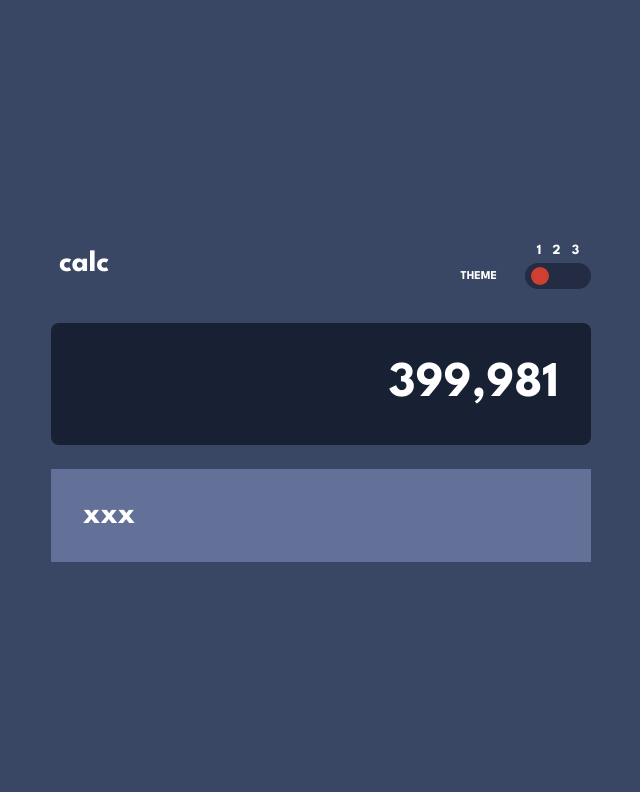
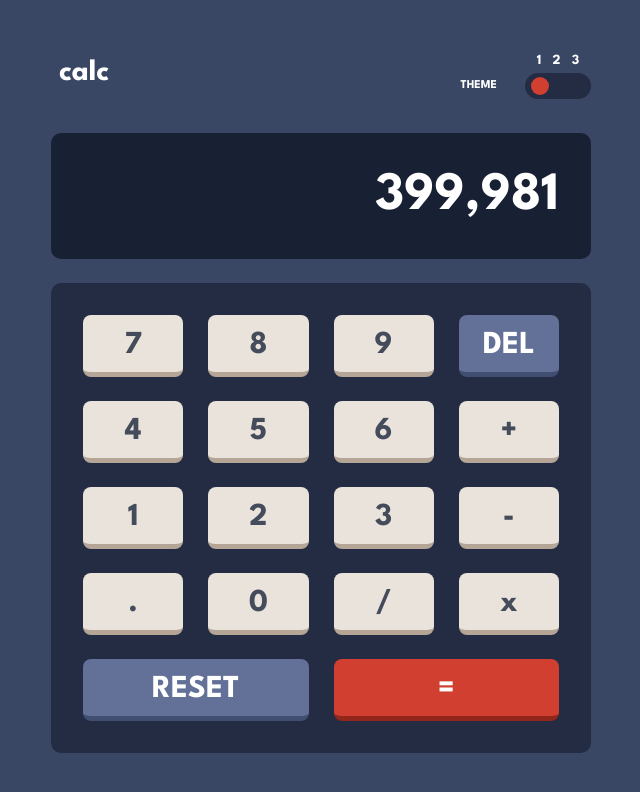
Before and after one commit to HelenEmmett/fem-calculator-app-vanilla, a plain HTML site: page index.html in a window 1280 px wide. Shown: the whole page, without its empty margins (319-959 px from the left). Drawn offline with Linux system fonts and the light colour scheme.

Commit message:
Completed theme 1 styles

```diff
--- a/assets/css/styles.css
+++ b/assets/css/styles.css
@@ -8,12 +8,15 @@ body.light {
     --main-bg: hsl(222, 26%, 31%);
     --keypad-bg: hsl(223, 31%, 20%);
     --screen-bg: hsl(224, 36%, 15%);
-    --key-bg: hsl(225, 21%, 49%);
+    --key: hsl(225, 21%, 49%);
     --key-shadow: hsl(224, 28%, 35%);
+    --key-hover: #a2b3e1;
     --equals-key: hsl(6, 63%, 50%);
     --equals-key-shadow: hsl(6, 70%, 34%);
-    --equals-key-active: hsl(30, 25%, 89%);
-    --equals-key-shadow-active: hsl(28, 16%, 65%);
+    --equals-key-hover: #f96c5b;
+    --numbers-key: hsl(30, 25%, 89%);
+    --numbers-key-shadow: hsl(28, 16%, 65%);
+    --numbers-key-hover: #fff;
     --secondary-txt: hsl(221, 14%, 31%);
     --primary-text: hsl(0, 0%, 100%);
 }
@@ -114,7 +117,7 @@ h1 {
 }
 
 .toggle-btns .slider:hover {
-    background-color: var(--equals-key-active);
+    background-color: var(--equals-key-hover);
 }
 
 .toggle-btns input#theme1:checked ~ .slider {
@@ -134,8 +137,8 @@ h1 {
 #calc-screen {
     width: 100%;
     background: var(--screen-bg);
-    font-size: calc(50rem / 16);
-    border-radius: 8px;
+    font-size: calc(54rem / 16);
+    border-radius: 10px;
     padding: 38px 32px;
     text-align: right;
     margin: 34px 0 24px 0;
@@ -145,7 +148,55 @@ h1 {
 
 #calc-keypad {
     width: 100%;
-    background: var(--key-bg);
+    background: var(--keypad-bg);
     padding: 32px;
     display: grid;
+    grid-template-columns: 1fr 1fr 1fr 1fr;
+    row-gap: 24px;
+    column-gap: 25px;
+    text-align: center;
+    border-radius: 10px;
 }
+
+.numbers, .del, .reset, .equals {
+    border-radius: 8px;
+    padding: 16px 0 12px 0;
+}
+
+.numbers {
+    background: var(--numbers-key);
+    color: var(--secondary-txt);
+    border-bottom: 5px solid var(--numbers-key-shadow);
+}
+
+.numbers:hover {
+    background: var(--numbers-key-hover);
+}
+
+.del {
+    border-radius: 8px;
+    background: var(--key);
+    border-bottom: 5px solid var(--key-shadow);
+}
+
+.del:hover, .reset:hover {
+    background: var(--key-hover);
+}
+
+.reset {
+    background: var(--key);
+    grid-column: 1 / span 2;
+    grid-row: 5;
+    border-bottom: 5px solid var(--key-shadow);
+}
+
+.equals {
+    background: var(--equals-key);
+    grid-column: 3 / span 2;
+    grid-row: 5;
+    border-bottom: 5px solid var(--equals-key-shadow);
+}
+
+.equals:hover {
+    background: var(--equals-key-hover);
+}
--- a/index.html
+++ b/index.html
@@ -39,7 +39,24 @@
     </header>
     <div id="calc-screen">399,981</div>
     <div id="calc-keypad">
-      xxx
+      <div id="num7" class="numbers">7</div>
+      <div id="num8" class="numbers">8</div>
+      <div id="num9" class="numbers">9</div>
+      <div id="del" class="del">DEL</div>
+      <div id="num4" class="numbers">4</div>
+      <div id="num5" class="numbers">5</div>
+      <div id="num6" class="numbers">6</div>
+      <div id="plus" class="numbers">+</div>
+      <div id="num1" class="numbers">1</div>
+      <div id="num2" class="numbers">2</div>
+      <div id="num3" class="numbers">3</div>
+      <div id="minus" class="numbers">-</div>
+      <div id="decimal" class="numbers">.</div>
+      <div id="num0" class="numbers">0</div>
+      <div id="divide" class="numbers">/</div>
+      <div id="multiply" class="numbers">x</div>
+      <div id="reset" class="reset">RESET</div>
+      <div id="equals" class="equals">=</div>
     </div>
   </main>
 </body>
```
